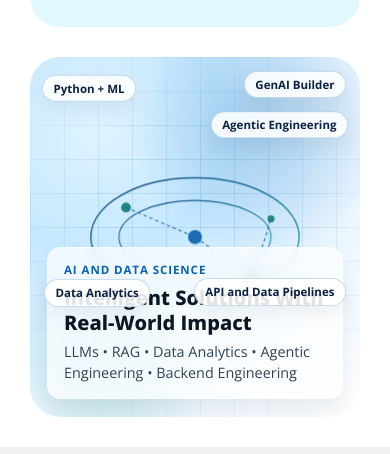
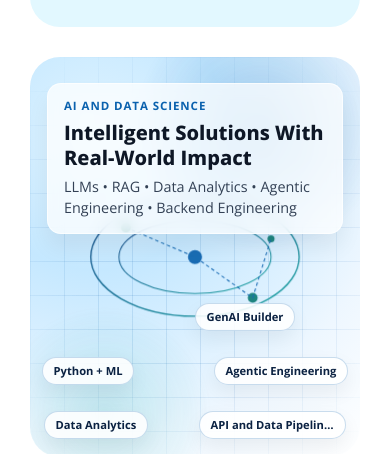
Before and after one commit to Abdul-Khadar-Jilani/Abdul-Khadar-Jilani.github.io, a website: page public/index.html in a window 390 px wide. Shown: the part 659-1113 px from the top of the page. Drawn offline with nearby package versions, Linux system fonts and the light colour scheme.

Commit message:
fix: adjust hero section styles for better responsiveness

```diff
--- a/public/styleportfolio.css
+++ b/public/styleportfolio.css
@@ -537,44 +537,57 @@ h1 {
 
 @media (max-width: 680px) {
   .hero .rightSection {
-    min-height: 360px;
+    min-height: 400px;
     padding: 18px;
   }
 
   .poster-content {
-    width: calc(100% - 34px);
-    bottom: 18px;
-    left: 17px;
+    width: min(calc(100% - 34px), 320px);
+    top: 26px;
+    left: 50%;
+    transform: translateX(-50%);
   }
 
   .poster-chip {
-    font-size: 0.72rem;
+    font-size: 0.7rem;
     padding: 0.32rem 0.66rem;
+    animation: chipFloat 7s ease-in-out infinite;
+    max-width: calc(50% - 18px);
+    white-space: nowrap;
+    overflow: hidden;
+    text-overflow: ellipsis;
   }
 
   .chip-top {
-    top: 14px;
-    right: 14px;
+    top: auto;
+    bottom: 126px;
+    left: 50%;
+    right: auto;
+    transform: translateX(-50%);
   }
 
   .chip-left {
     left: 12px;
-    top: 20px;
+    top: auto;
+    bottom: 72px;
+    transform: none;
   }
 
   .chip-right {
     right: 12px;
-    top: 58px;
+    top: auto;
+    bottom: 72px;
+    transform: none;
   }
 
   .chip-bottom {
     left: 14px;
-    bottom: 105px;
+    bottom: 18px;
   }
 
   .chip-bottom-alt {
     right: 14px;
-    bottom: 105px;
+    bottom: 18px;
   }
 }
 
```
